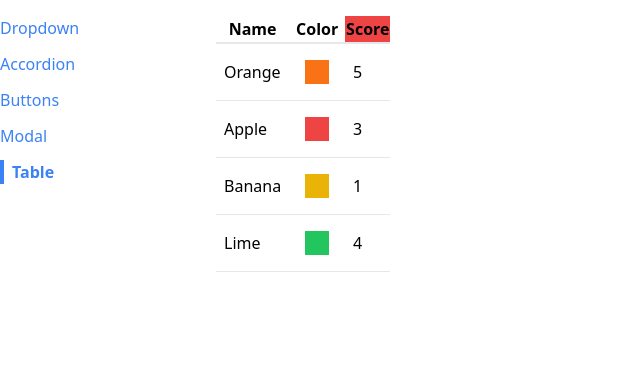
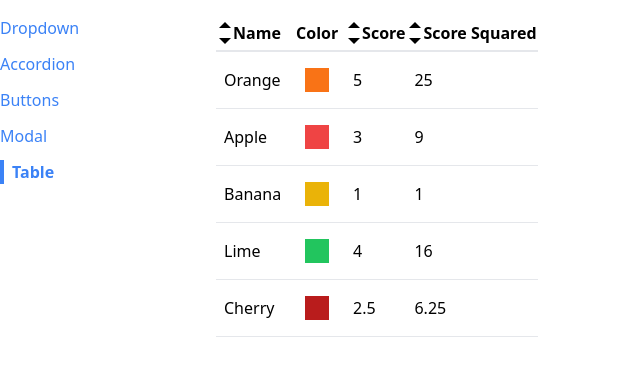
Before and after one commit to JuSTC3/Modern-React-with-Redux, a React (Create React App) app in the folder comp/: page /table in a window 1280 px wide. Shown: the top 376 px of the page, without its empty margins (0-640 px from the left). Built offline with nearby package versions, Linux system fonts and the light colour scheme.

Commit message:
sortable table

```diff
--- /dev/null
+++ b/comp/src/components/SortableTable.js
@@ -0,0 +1,91 @@
+import { useState } from "react";
+import { GoTriangleDown, GoTriangleUp } from 'react-icons/go'
+import Table from "./Table";
+
+function SortableTable(props) {
+    const [sortOrder, setSortOrder] = useState(null);
+    const [sortBy, setSortBy] = useState(null);
+
+    const { config, data } = props;
+
+    const handleClick = (label) => {
+        if (sortBy && label !== sortBy) {
+            setSortOrder('asc');
+            setSortBy(label);
+            return;
+        }
+
+        if (sortOrder === null) {
+            setSortOrder('asc');
+            setSortBy(label);
+        } else if (sortOrder === 'asc') {
+            setSortOrder('desc');
+            setSortBy(label);
+        } else if (sortOrder === 'desc') {
+            setSortOrder(null);
+            setSortBy(null);
+        }
+    };
+
+    const updatedConfig = config.map((column) => {
+        if (!column.sortValue) {
+            return column;
+        }
+
+        return {
+            ...column,
+            header: () => (
+                <th className="cursor-pointer hover:bg-gray-100" onClick={() => handleClick(column.label)}>
+                    <div className="flex items-center">
+                        {getIcons(column.label, sortBy, sortOrder)}
+                        {column.label}
+                    </div>
+                </th>
+            )
+        }
+    });
+
+    let sortedData = data;
+    if (sortOrder && sortBy) {
+        const { sortValue } = config.find(column => column.label === sortBy);
+        sortedData = [...data].sort((a, b) => {
+            const valueA = sortValue(a);
+            const valueB = sortValue(b);
+
+            const reverseOrder = sortOrder === 'asc' ? 1 : -1;
+
+            if (typeof valueA === 'string') {
+                return valueA.localeCompare(valueB) * reverseOrder;
+            } else {
+                return (valueA - valueB) * reverseOrder;
+            }
+        });
+    }
+
+    return <Table {...props} data={sortedData} config={updatedConfig} />;
+}
+
+function getIcons(label, sortBy, sortOrder) {
+    if (label !== sortBy) {
+        return <div>
+            <GoTriangleUp />
+            <GoTriangleDown />
+        </div>;
+    }
+    if (sortOrder === null) {
+        return <div>
+            <GoTriangleUp />
+            <GoTriangleDown />
+        </div>;
+    } else if (sortOrder === 'asc') {
+        return <div>
+            <GoTriangleUp />
+        </div>;
+    } else if (sortOrder === 'desc') {
+        return <div>
+            <GoTriangleDown />
+        </div>;
+    }
+}
+
+export default SortableTable;
--- a/comp/src/pages/TablePage.js
+++ b/comp/src/pages/TablePage.js
@@ -1,4 +1,5 @@
-import Table from "../components/Table";
+import SortableTable from "../components/SortableTable";
+//import Table from "../components/Table";
 
 function TablePage() {
     const data = [
@@ -6,12 +7,14 @@
         { name: 'Apple', color: 'bg-red-500', score: 3 },
         { name: 'Banana', color: 'bg-yellow-500', score: 1 },
         { name: 'Lime', color: 'bg-green-500', score: 4 },
+        { name: 'Cherry', color: 'bg-red-700', score: 2.5 },
     ];
 
     const config = [
         {
             label: 'Name',
-            render: (fruit) => fruit.name
+            render: (fruit) => fruit.name,
+            sortValue: (fruit) => fruit.name
         },
         {
             label: 'Color',
@@ -20,7 +23,12 @@
         {
             label: 'Score',
             render: (fruit) => fruit.score,
-            header: () => <th className="bg-red-500">Score</th>
+            sortValue: (fruit) => fruit.score
+        },
+        {
+            label: 'Score Squared',
+            render: (fruit) => fruit.score ** 2,
+            sortValue: (fruit) => fruit.score ** 2
         }
     ];
 
@@ -30,7 +38,7 @@
 
     return (
         <div>
-            <Table data={data} config={config} keyFn={keyFn} />
+            <SortableTable data={data} config={config} keyFn={keyFn} />
         </div>
     );
 }
```
